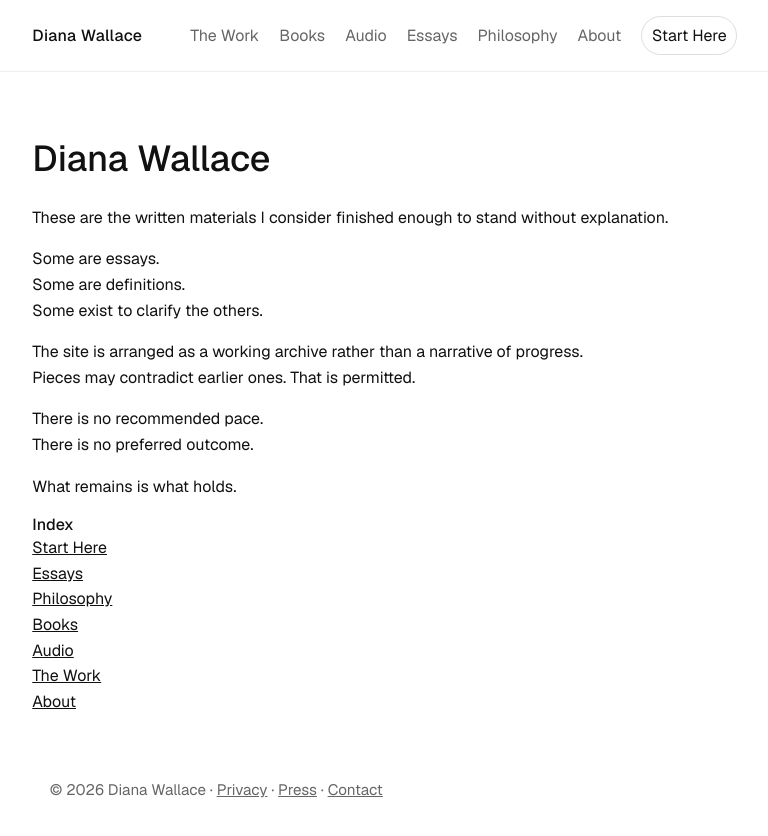
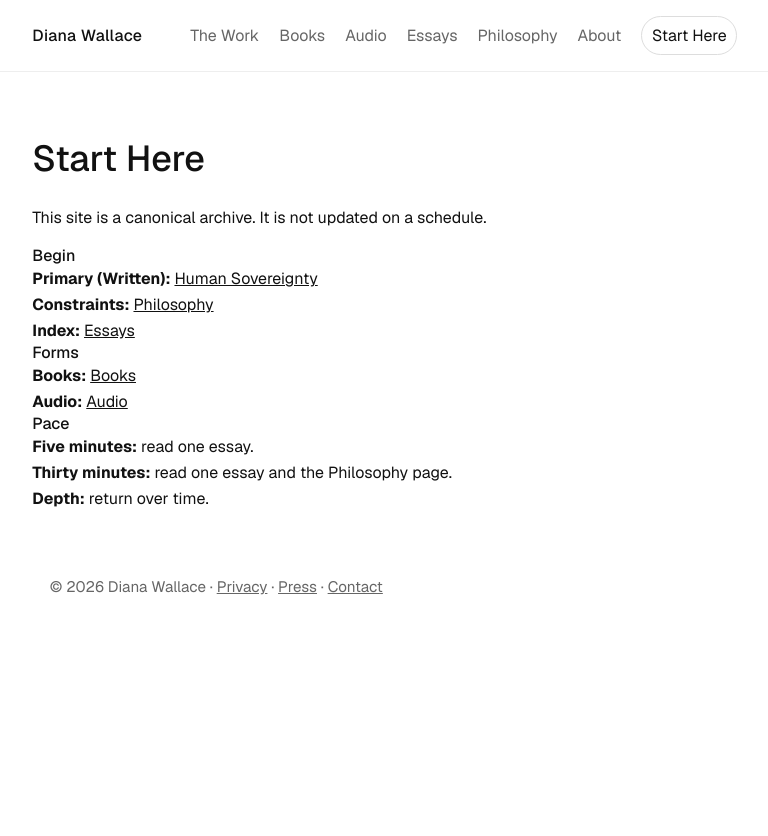
Before and after one commit to triplegoddessdiana/dianawallace.org, a Next.js app: page /start in a window 1280 px wide. Shown: the top 836 px of the page, without its empty margins (283-1051 px from the left). After the commit the page ends 800 px from the top, so only its background shows below. Built offline with nearby package versions, Linux system fonts and the light colour scheme.

Commit message:
Finalize Start Here page

```diff
--- a/app/start/page.tsx
+++ b/app/start/page.tsx
@@ -1,63 +1,52 @@
 import Link from "next/link";
 
 export const metadata = {
-  title: "Diana Wallace",
+  title: "Start Here",
 };
 
-export default function HomePage() {
+export default function StartHerePage() {
   return (
     <main>
-      <h1>Diana Wallace</h1>
+      <h1>Start Here</h1>
 
       <p>
-        These are the written materials I consider finished enough to stand without
-        explanation.
+        This site is a canonical archive. It is not updated on a schedule.
       </p>
 
-      <p>
-        Some are essays.
-        <br />
-        Some are definitions.
-        <br />
-        Some exist to clarify the others.
-      </p>
-
-      <p>
-        The site is arranged as a working archive rather than a narrative of progress.
-        <br />
-        Pieces may contradict earlier ones. That is permitted.
-      </p>
-
-      <p>
-        There is no recommended pace.
-        <br />
-        There is no preferred outcome.
-      </p>
-
-      <p>What remains is what holds.</p>
-
-      <h2>Index</h2>
+      <h2>Begin</h2>
       <ul>
         <li>
-          <Link href="/start">Start Here</Link>
+          <strong>Primary (Written):</strong>{" "}
+          <Link href="/essays/human-sovereignty">Human Sovereignty</Link>
         </li>
         <li>
-          <Link href="/essays">Essays</Link>
+          <strong>Constraints:</strong> <Link href="/philosophy">Philosophy</Link>
         </li>
         <li>
-          <Link href="/philosophy">Philosophy</Link>
+          <strong>Index:</strong> <Link href="/essays">Essays</Link>
+        </li>
+      </ul>
+
+      <h2>Forms</h2>
+      <ul>
+        <li>
+          <strong>Books:</strong> <Link href="/books">Books</Link>
         </li>
         <li>
-          <Link href="/books">Books</Link>
+          <strong>Audio:</strong> <Link href="/audio">Audio</Link>
+        </li>
+      </ul>
+
+      <h2>Pace</h2>
+      <ul>
+        <li>
+          <strong>Five minutes:</strong> read one essay.
         </li>
         <li>
-          <Link href="/audio">Audio</Link>
+          <strong>Thirty minutes:</strong> read one essay and the Philosophy page.
         </li>
         <li>
-          <Link href="/work">The Work</Link>
-        </li>
-        <li>
-          <Link href="/about">About</Link>
+          <strong>Depth:</strong> return over time.
         </li>
       </ul>
     </main>
```
